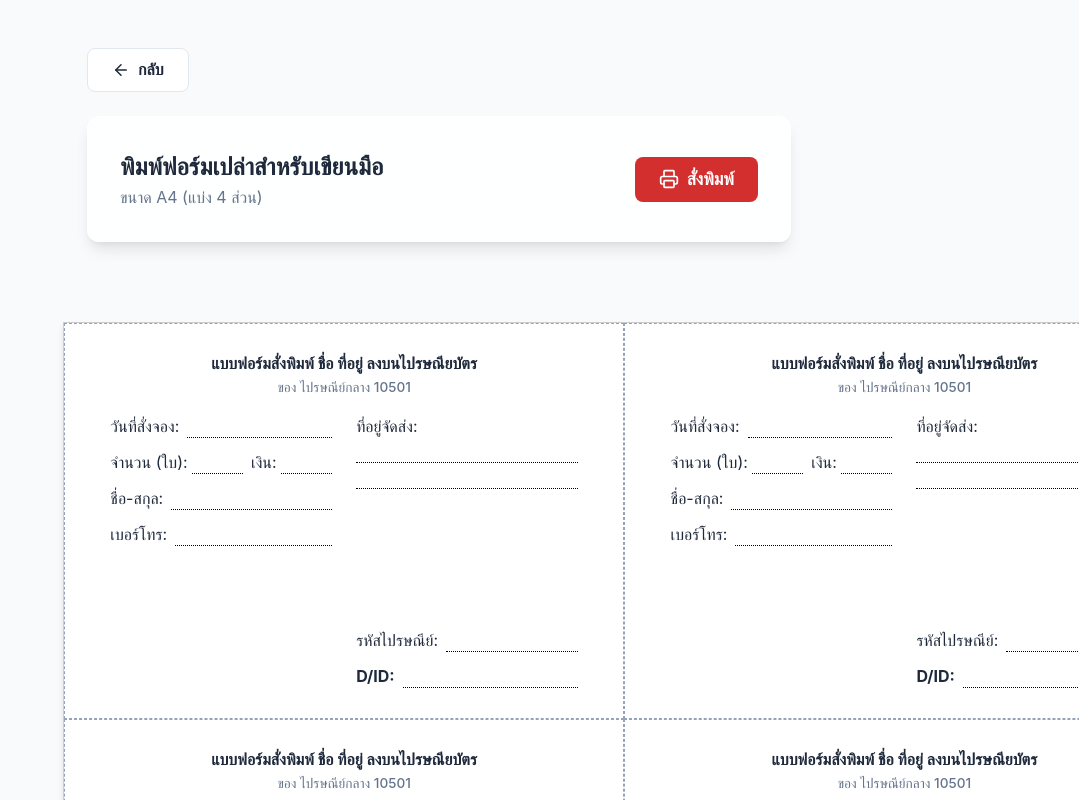
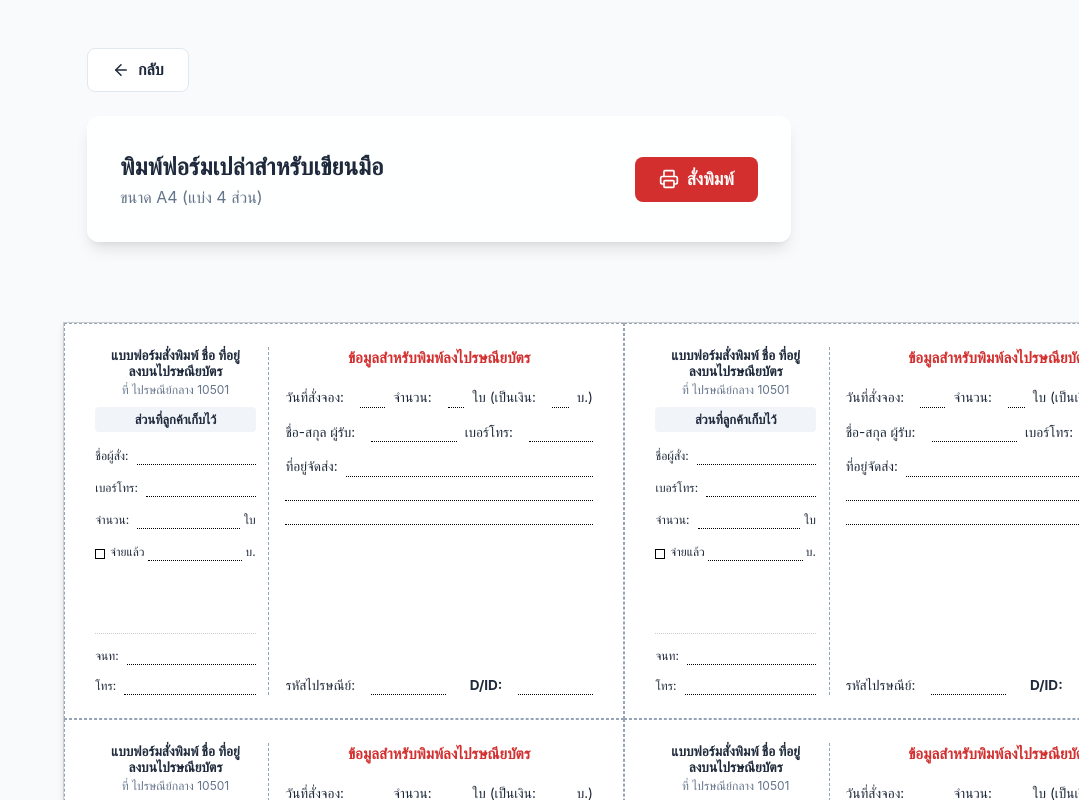
Before and after one commit to DreamerAEKer/PC, a React (Vite) app: page /#/print-blank-forms in a window 1280 px wide. Shown: the top 800 px of the page, without its empty margins (201-1280 px from the left). Built offline with nearby package versions, Linux system fonts and the light colour scheme.

Commit message:
Update PrintBlankForms.jsx

```diff
--- a/src/pages/PrintBlankForms.jsx
+++ b/src/pages/PrintBlankForms.jsx
@@ -95,52 +95,81 @@ export default function PrintBlankForms() {
 
       <div className="a4-container">
         {[1, 2, 3, 4].map((item) => (
-          <div key={item} className="blank-form">
-            <h3 style={{ textAlign: 'center', marginBottom: '0.25rem', fontSize: '1rem', lineHeight: '1.2' }}>แบบฟอร์มสั่งพิมพ์ ชื่อ ที่อยู่ ลงบนไปรษณียบัตร</h3>
-            <div style={{ textAlign: 'center', fontSize: '0.85rem', marginBottom: '1rem', color: 'var(--text-muted)', fontWeight: '500' }}>
-              ของ {branchName}
-            </div>
+          <div key={item} className="blank-form" style={{ flexDirection: 'row', padding: '0.6cm 0.8cm' }}>
 
-            <div style={{ display: 'grid', gridTemplateColumns: '1fr 1fr', gap: '1.5rem', flex: 1 }}>
-              {/* Left Column */}
-              <div style={{ display: 'flex', flexDirection: 'column', gap: '0.75rem' }}>
+            {/* Left Column (Tear-off Receipt - 35%) */}
+            <div style={{ flex: '0 0 35%', paddingRight: '0.8rem', borderRight: '1px dashed #94a3b8', display: 'flex', flexDirection: 'column', fontSize: '0.75rem' }}>
+              <div style={{ textAlign: 'center', fontWeight: 'bold', marginBottom: '0.1rem', fontSize: '0.85rem', lineHeight: '1.2' }}>แบบฟอร์มสั่งพิมพ์ ชื่อ ที่อยู่<br/>ลงบนไปรษณียบัตร</div>
+              <div style={{ textAlign: 'center', color: 'var(--text-muted)', marginBottom: '0.5rem', fontSize: '0.75rem' }}>ที่ {branchName}</div>
+
+              <div style={{ textAlign: 'center', fontWeight: 'bold', marginBottom: '0.15rem', fontSize: '0.8rem', backgroundColor: '#f1f5f9', padding: '0.2rem 0', borderRadius: '4px' }}>ส่วนที่ลูกค้าเก็บไว้</div>
+
+              <div style={{ display: 'flex', flexDirection: 'column', gap: '0.5rem', flex: 1, marginTop: '0.4rem' }}>
                 <div style={{ display: 'flex', alignItems: 'flex-end' }}>
-                  <span style={{ whiteSpace: 'nowrap' }}>วันที่สั่งจอง:</span>
-                  <span className="line-input" style={{ flex: 1 }}></span>
+                  <span style={{ whiteSpace: 'nowrap' }}>ชื่อผู้สั่ง:</span><span className="line-input" style={{ flex: 1 }}></span>
                 </div>
                 <div style={{ display: 'flex', alignItems: 'flex-end' }}>
-                  <span style={{ whiteSpace: 'nowrap' }}>จำนวน (ใบ):</span>
-                  <span className="line-input" style={{ flex: 1, marginLeft: '0.25rem' }}></span>
-                  <span style={{ whiteSpace: 'nowrap', marginLeft: '0.5rem' }}>เงิน:</span>
-                  <span className="line-input" style={{ flex: 1, marginLeft: '0.25rem' }}></span>
+                  <span style={{ whiteSpace: 'nowrap' }}>เบอร์โทร:</span><span className="line-input" style={{ flex: 1 }}></span>
                 </div>
                 <div style={{ display: 'flex', alignItems: 'flex-end' }}>
-                  <span style={{ whiteSpace: 'nowrap' }}>ชื่อ-สกุล:</span>
-                  <span className="line-input" style={{ flex: 1 }}></span>
+                  <span style={{ whiteSpace: 'nowrap' }}>จำนวน:</span><span className="line-input" style={{ flex: 1 }}></span><span style={{ marginLeft: '0.25rem' }}>ใบ</span>
                 </div>
                 <div style={{ display: 'flex', alignItems: 'flex-end' }}>
-                  <span style={{ whiteSpace: 'nowrap' }}>เบอร์โทร:</span>
-                  <span className="line-input" style={{ flex: 1 }}></span>
+                  <div style={{ width: '10px', height: '10px', border: '1px solid #000', marginRight: '0.3rem', transform: 'translateY(-2px)' }}></div>
+                  <span style={{ whiteSpace: 'nowrap' }}>จ่ายแล้ว</span>
+                  <span className="line-input" style={{ flex: 1, margin: '0 0.2rem' }}></span>
+                  <span>บ.</span>
                 </div>
               </div>
 
-              {/* Right Column */}
-              <div style={{ display: 'flex', flexDirection: 'column', gap: '0.75rem' }}>
-                <div style={{ display: 'flex', flexDirection: 'column' }}>
-                  <span>ที่อยู่จัดส่ง:</span>
-                  <div style={{ borderBottom: '1px dotted #000', height: '1.6rem', width: '100%' }}></div>
-                  <div style={{ borderBottom: '1px dotted #000', height: '1.6rem', width: '100%' }}></div>
-                </div>
-                <div style={{ display: 'flex', alignItems: 'flex-end', marginTop: 'auto' }}>
-                  <span style={{ whiteSpace: 'nowrap' }}>รหัสไปรษณีย์:</span>
-                  <span className="line-input" style={{ flex: 1 }}></span>
+              <div style={{ borderTop: '1px dotted #ccc', paddingTop: '0.4rem', marginTop: 'auto', display: 'flex', flexDirection: 'column', gap: '0.4rem' }}>
+                <div style={{ display: 'flex', alignItems: 'flex-end' }}>
+                  <span style={{ whiteSpace: 'nowrap' }}>จนท:</span><span className="line-input" style={{ flex: 1 }}></span>
                 </div>
                 <div style={{ display: 'flex', alignItems: 'flex-end' }}>
-                  <span style={{ whiteSpace: 'nowrap', fontWeight: 'bold' }}>D/ID:</span>
-                  <span className="line-input" style={{ flex: 1 }}></span>
+                  <span style={{ whiteSpace: 'nowrap' }}>โทร:</span><span className="line-input" style={{ flex: 1 }}></span>
                 </div>
               </div>
             </div>
+
+            {/* Right Column (Main Form - 65%) */}
+            <div style={{ flex: '1', paddingLeft: '1rem', display: 'flex', flexDirection: 'column', gap: '0.65rem', fontSize: '0.85rem' }}>
+              <div style={{ fontWeight: 'bold', fontSize: '0.95rem', marginBottom: '0.25rem', color: 'var(--primary)', textAlign: 'center' }}>ข้อมูลสำหรับพิมพ์ลงไปรษณียบัตร</div>
+
+              <div style={{ display: 'flex', alignItems: 'flex-end', gap: '0.5rem' }}>
+                <span style={{ whiteSpace: 'nowrap' }}>วันที่สั่งจอง:</span>
+                <span className="line-input" style={{ flex: 1.5 }}></span>
+                <span style={{ whiteSpace: 'nowrap' }}>จำนวน:</span>
+                <span className="line-input" style={{ flex: 1 }}></span>
+                <span style={{ whiteSpace: 'nowrap' }}>ใบ (เป็นเงิน:</span>
+                <span className="line-input" style={{ flex: 1 }}></span>
+                <span>บ.)</span>
+              </div>
+
+              <div style={{ display: 'flex', alignItems: 'flex-end', gap: '0.5rem' }}>
+                <span style={{ whiteSpace: 'nowrap' }}>ชื่อ-สกุล ผู้รับ:</span>
+                <span className="line-input" style={{ flex: 2 }}></span>
+                <span style={{ whiteSpace: 'nowrap' }}>เบอร์โทร:</span>
+                <span className="line-input" style={{ flex: 1.5 }}></span>
+              </div>
+
+              <div style={{ display: 'flex', flexDirection: 'column' }}>
+                <div style={{ display: 'flex', alignItems: 'flex-end' }}>
+                  <span style={{ whiteSpace: 'nowrap' }}>ที่อยู่จัดส่ง:</span>
+                  <span className="line-input" style={{ flex: 1 }}></span>
+                </div>
+                <div style={{ borderBottom: '1px dotted #000', height: '1.5rem', width: '100%' }}></div>
+                <div style={{ borderBottom: '1px dotted #000', height: '1.5rem', width: '100%' }}></div>
+              </div>
+
+              <div style={{ display: 'flex', alignItems: 'flex-end', gap: '0.5rem', marginTop: 'auto' }}>
+                <span style={{ whiteSpace: 'nowrap' }}>รหัสไปรษณีย์:</span>
+                <span className="line-input" style={{ flex: 1 }}></span>
+                <span style={{ whiteSpace: 'nowrap', fontWeight: 'bold', marginLeft: '1rem' }}>D/ID:</span>
+                <span className="line-input" style={{ flex: 1 }}></span>
+              </div>
+            </div>
+
           </div>
         ))}
       </div>
```
